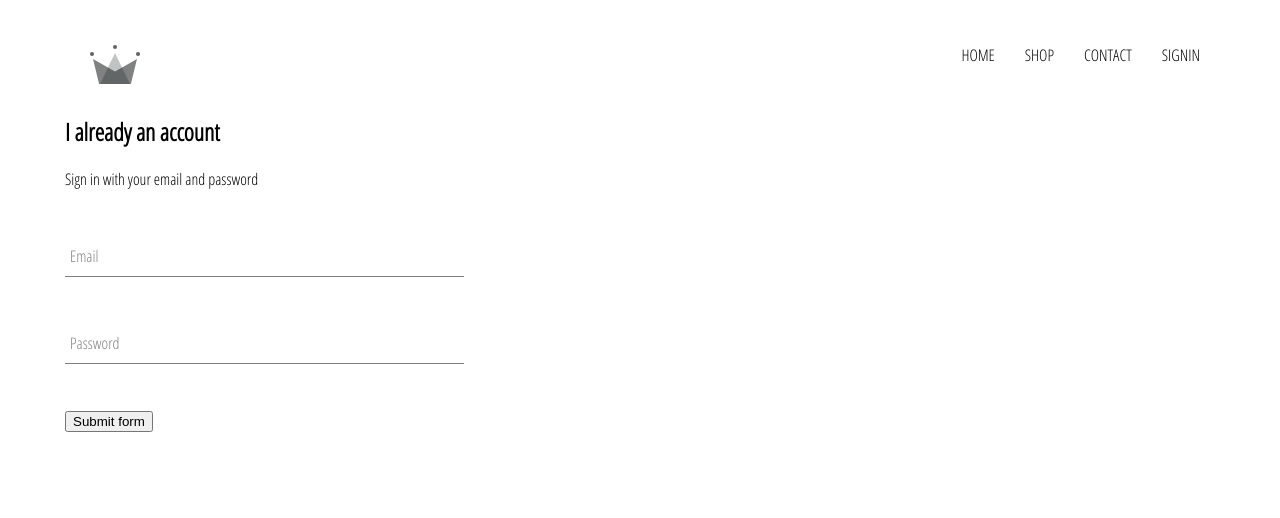
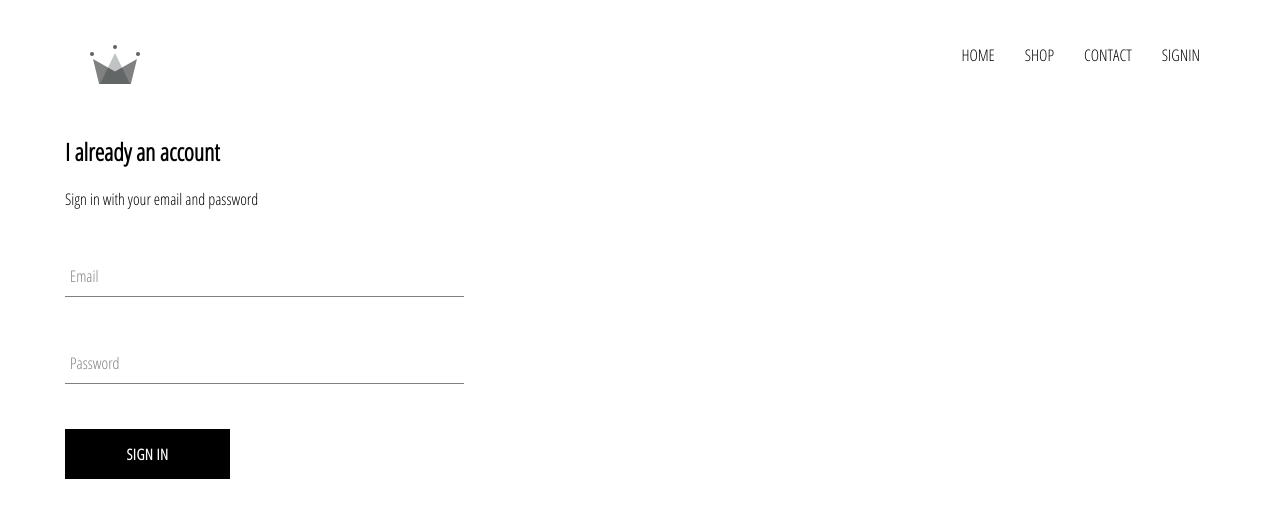
Before and after one commit to hacktivist123/Shopifly, a React (Create React App) app: page /signin in a window 1280 px wide. Shown: the top 518 px of the page. Built offline with nearby package versions, Linux system fonts and the light colour scheme.

Commit message:
Built CustomButton component for the signin component

```diff
--- /dev/null
+++ b/src/components/CustomButton/CustomButton.js
@@ -0,0 +1,9 @@
+import React from 'react'
+import './CustomButton.scss'
+
+const CustomButton = ({ children, ...otherProps}) => (
+  <button className='custom-button' {...otherProps}>
+    {children}
+  </button>
+);
+export default CustomButton
--- /dev/null
+++ b/src/components/CustomButton/CustomButton.scss
@@ -0,0 +1,22 @@
+.custom-button {
+  min-width: 165px;
+  width: auto;
+  height: 50px;
+  letter-spacing: 0.5px;
+  line-height: 50px;
+  padding: 0 35px 0 35px;
+  font-size: 15px;
+  background-color: black;
+  color: white;
+  text-transform: uppercase;
+  font-family: 'Open Sans Condensed';
+  font-weight: bolder;
+  border: none;
+  cursor: pointer;
+
+  &:hover {
+    background-color: white;
+    color: black;
+    border: 1px solid black;
+  }
+}
--- a/src/components/SignIn/SignIn.js
+++ b/src/components/SignIn/SignIn.js
@@ -1,6 +1,7 @@
 import React from 'react'
 import './SignIn.scss'
 import FormInput from '../FormInput/FormInput'
+import CustomButton from '../CustomButton/CustomButton'
 export default class SignIn extends React.Component{
   constructor(props){
     super(props);
@@ -39,10 +40,11 @@
                   handleChange = {this.handleChange}
                   label='Password'
             />
-            <input
+            <CustomButton
                     type ='submit'
-                    value = 'Submit form'
-            />
+            >
+              SIGN IN
+            </CustomButton>
           </form>
         </div>
     )
--- a/src/components/SignIn/SignIn.scss
+++ b/src/components/SignIn/SignIn.scss
@@ -1,3 +1,8 @@
 .sign-in{
   width: 30vw;
+  display: flex;
+  flex-direction: column;
+  .title{
+    margin: 10px ;
+  }
 }
```
